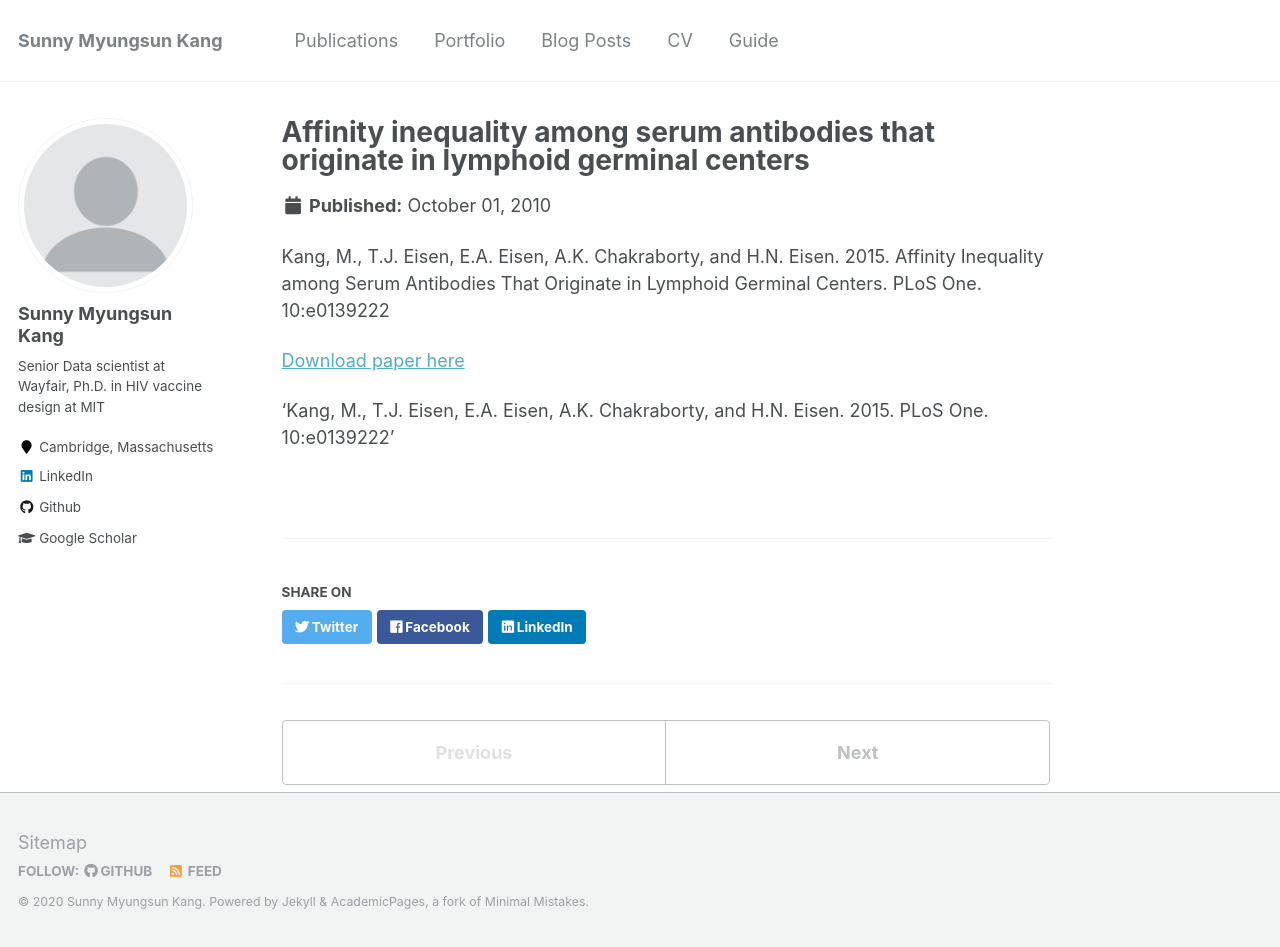
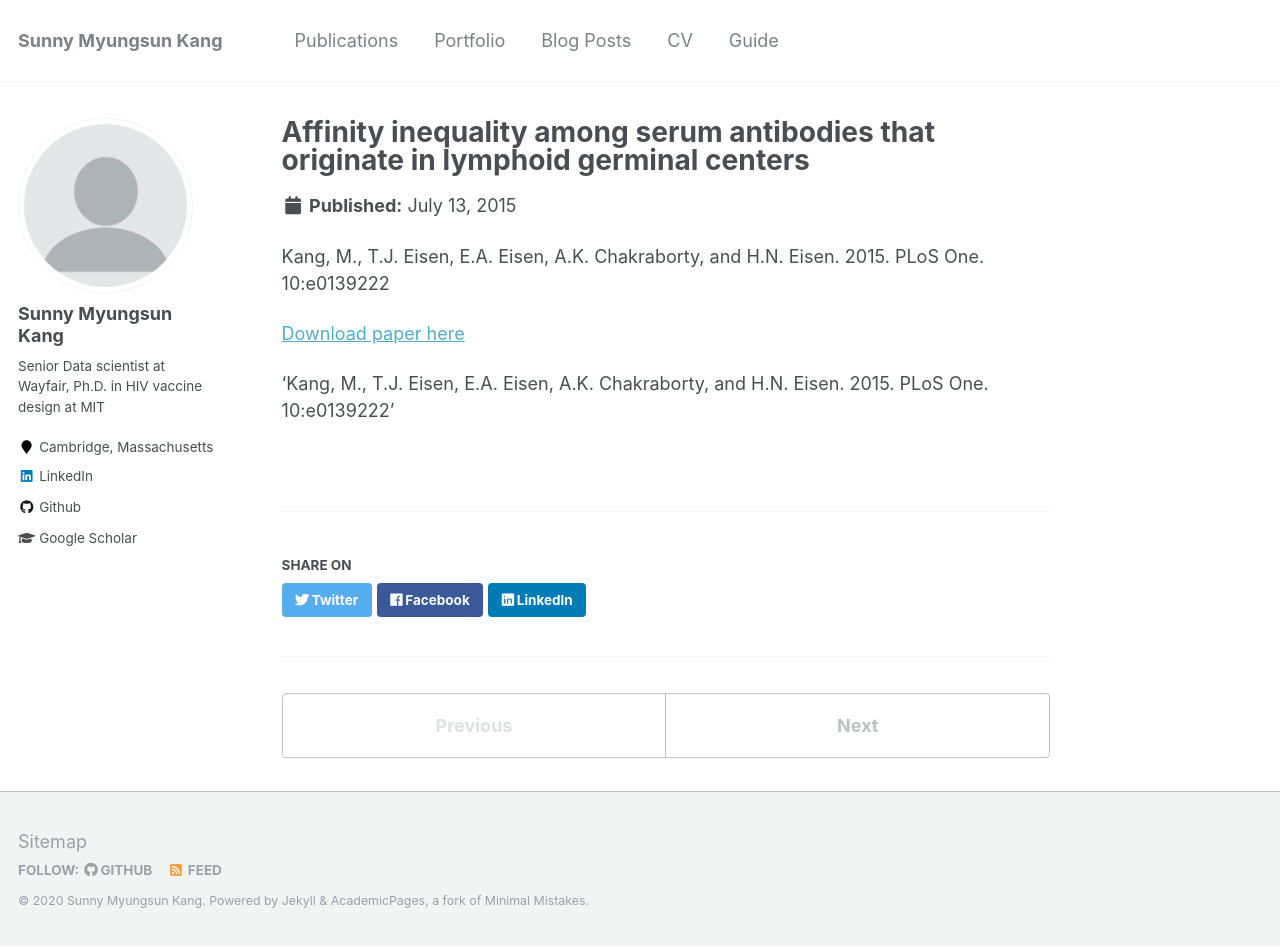
Before and after one commit to sunnnymskang/sunnnymskang.github.io, a Jekyll site: the page built from _publications/2009-10-01-paper-title-number-1.md, in a window 1280 px wide and 947 px high. Built offline with Jekyll 4.4.1, drawn with Linux system fonts in a browser that asks for light colours.

Commit message:
publications

```diff
--- a/_publications/2009-10-01-paper-title-number-1.md
+++ b/_publications/2009-10-01-paper-title-number-1.md
@@ -3,10 +3,10 @@ title: "Affinity inequality among serum antibodies that originate in lymphoid ge
 collection: publications
 permalink: /publication/2010-10-01-paper-title-number-2
 excerpt: ''
-date: 2010-10-01
+date: 2015-07-13
 venue: ''
 paperurl: ''
-citation: 'Kang, M., T.J. Eisen, E.A. Eisen, A.K. Chakraborty, and H.N. Eisen. 2015. Affinity Inequality among Serum Antibodies That Originate in Lymphoid Germinal Centers. PLoS One. 10:e0139222'
+citation: 'Kang, M., T.J. Eisen, E.A. Eisen, A.K. Chakraborty, and H.N. Eisen. 2015. PLoS One. 10:e0139222'
 ---
 [Download paper here](https://journals.plos.org/plosone/article?id=10.1371/journal.pone.0139222)
 
```
Also changed, not shown: _publications/2010-10-01-paper-title-number-2.md (+1 -2 lines), _publications/2015-10-01-paper-title-number-3.md (+1 -1 lines).
